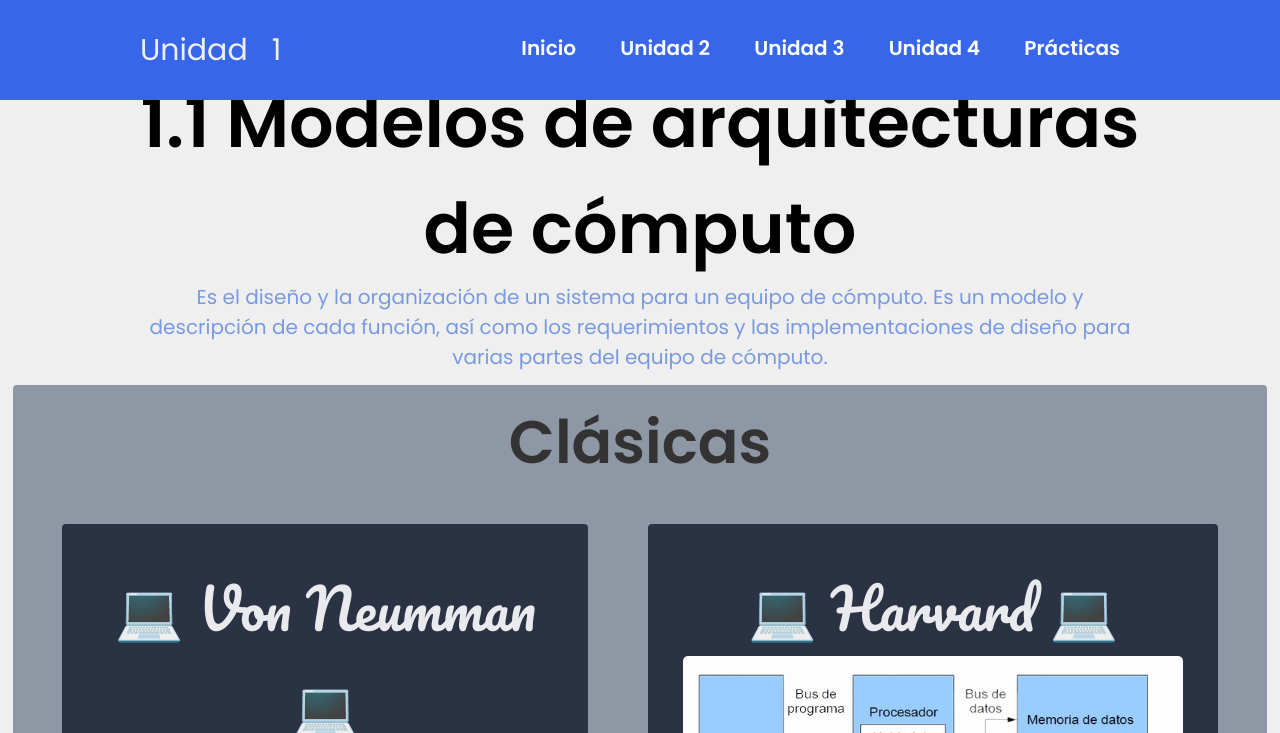
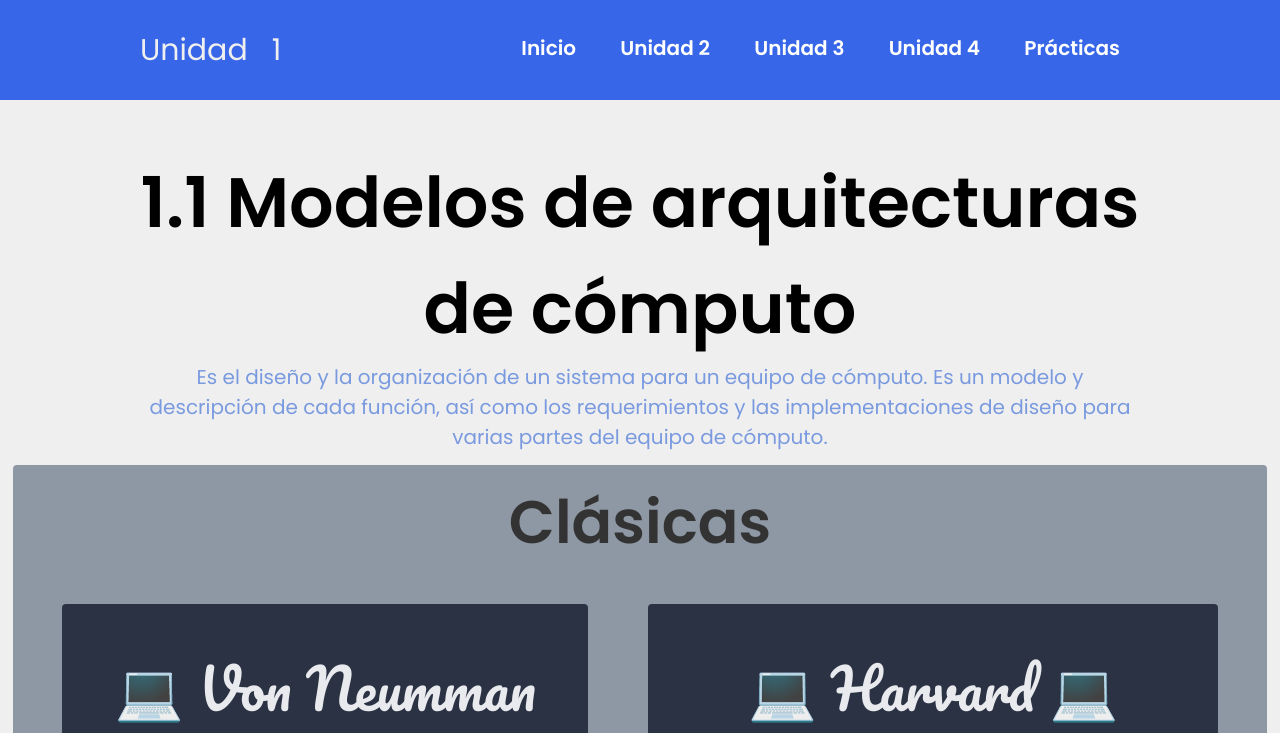
Before and after one commit to miaMorales/Arquitectura, a plain HTML site: page html/unidad1.html in a window 1280 px wide. Shown: the top 733 px of the page. Drawn offline with nearby package versions, Linux system fonts and the light colour scheme; a script that the page names is missing.

Commit message:
Update unidad1.html

```diff
--- a/html/unidad1.html
+++ b/html/unidad1.html
@@ -36,7 +36,7 @@
                 </nav>
             </div>
         </header>
-        <div style="height: 70px;"></div>
+        <div style="height: 150px;"></div>
         <div class="tituloTemas wrapper">
             1.1 Modelos de arquitecturas de cómputo
             <p class="introduccion">
```
